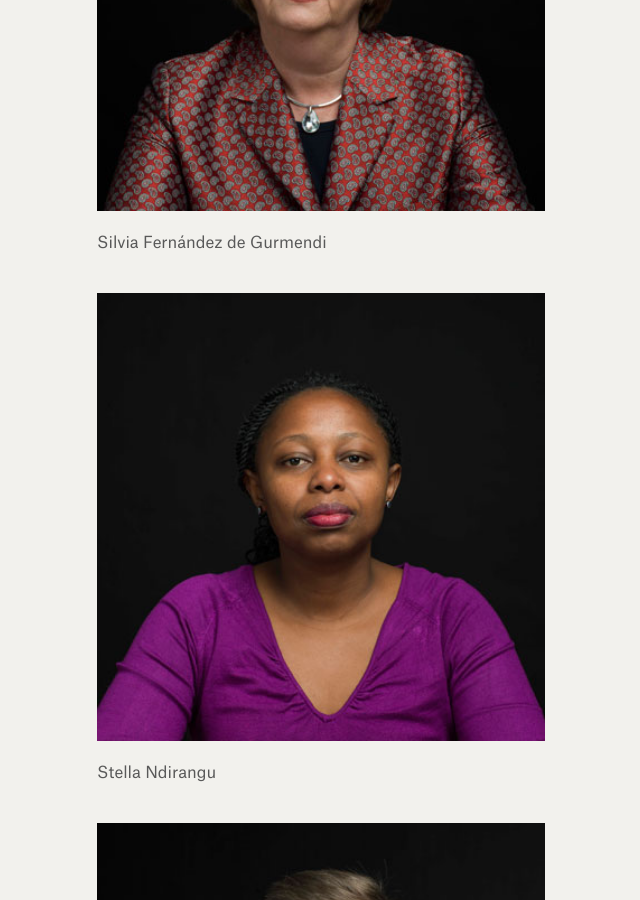
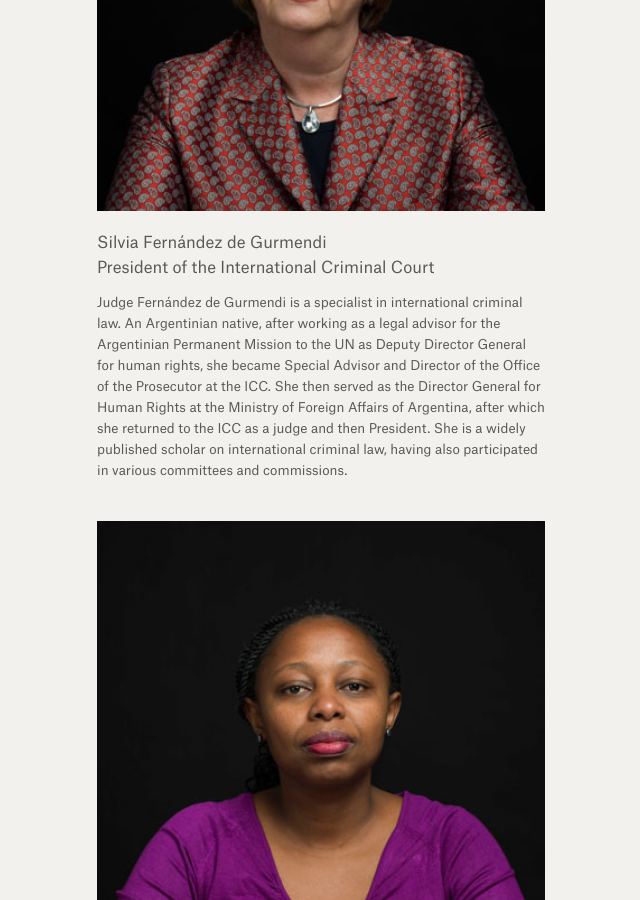
Before and after one commit to weights-and-measures/weights-and-measures.github.io, a Jekyll site: the page built from photographs.html, in a window 1280 px wide and 900 px high, scrolled down 6880 px. Shown: the whole window, without its empty margins (319-959 px from the left). Built offline with Jekyll 4.4.1, drawn with Linux system fonts in a browser that asks for light colours.

Commit message:
Updated D105

```diff
--- a/_photographs/d105.markdown
+++ b/_photographs/d105.markdown
@@ -6,4 +6,7 @@ position: 6
 
 ![silvia_fernandez18.jpg](/uploads/silvia_fernandez18.jpg)
 
-Silvia Fernández de Gurmendi
+Silvia Fernández de Gurmendi <br> President of the International Criminal Court
+
+
+Judge Fernández de Gurmendi is a specialist in international criminal law. An Argentinian native, after working as a legal advisor for the Argentinian Permanent Mission to the UN as Deputy Director General for human rights, she became Special Advisor and Director of the Office of the Prosecutor at the ICC. She then served as the Director General for Human Rights at the Ministry of Foreign Affairs of Argentina, after which she returned to the ICC as a judge and then President. She is a widely published scholar on international criminal law, having also participated in various committees and commissions.
```
